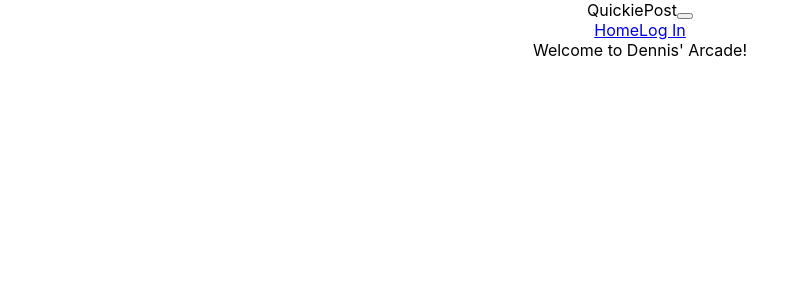
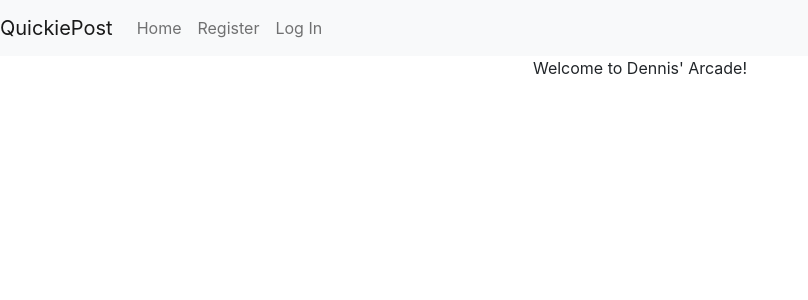
Before and after one commit to DennisLi66/Arcade-Frontend, a React (Create React App) app: page / in a window 1280 px wide. Shown: the top 300 px of the page, without its empty margins (0-808 px from the left). Built offline with nearby package versions, Linux system fonts and the light colour scheme.

Commit message:
Added Basic Registration Page

```diff
--- a/public/index.html
+++ b/public/index.html
@@ -25,6 +25,18 @@
       Learn how to configure a non-root public URL by running `npm run build`.
     -->
     <title>React App</title>
+    <link rel="preconnect" href="https://fonts.gstatic.com">
+<link href="https://fonts.googleapis.com/css2?family=Roboto:wght@300&display=swap" rel="stylesheet">
+<script src="https://code.jquery.com/jquery-3.3.1.slim.min.js" integrity="sha384-q8i/X+965DzO0rT7abK41JStQIAqVgRVzpbzo5smXKp4YfRvH+8abtTE1Pi6jizo" crossorigin="anonymous"></script>
+<script src="https://cdnjs.cloudflare.com/ajax/libs/popper.js/1.14.6/umd/popper.min.js" integrity="sha384-wHAiFfRlMFy6i5SRaxvfOCifBUQy1xHdJ/yoi7FRNXMRBu5WHdZYu1hA6ZOblgut" crossorigin="anonymous"></script>
+<script src="https://stackpath.bootstrapcdn.com/bootstrap/4.2.1/js/bootstrap.min.js" integrity="sha384-B0UglyR+jN6CkvvICOB2joaf5I4l3gm9GU6Hc1og6Ls7i6U/mkkaduKaBhlAXv9k" crossorigin="anonymous"></script>
+<script src="https://ajax.googleapis.com/ajax/libs/jquery/1.11.3/jquery.min.js"></script>
+
+<script src="https://cdn.jsdelivr.net/npm/bootstrap@5.0.0-beta3/dist/js/bootstrap.bundle.min.js" integrity="sha384-JEW9xMcG8R+pH31jmWH6WWP0WintQrMb4s7ZOdauHnUtxwoG2vI5DkLtS3qm9Ekf" crossorigin="anonymous"></script>
+<link href="https://cdn.jsdelivr.net/npm/bootstrap@5.0.0-beta3/dist/css/bootstrap.min.css" rel="stylesheet" integrity="sha384-eOJMYsd53ii+scO/bJGFsiCZc+5NDVN2yr8+0RDqr0Ql0h+rP48ckxlpbzKgwra6" crossorigin="anonymous">
+
+
+
   </head>
   <body>
     <noscript>You need to enable JavaScript to run this app.</noscript>
--- a/src/App.js
+++ b/src/App.js
@@ -2,43 +2,115 @@ import './App.css';
 import React from "react";
 import Nav from 'react-bootstrap/Nav'
 import Navbar from 'react-bootstrap/Navbar'
+import Button from 'react-bootstrap/Button'
+// import Cookies from 'universal-cookie';
 require('dotenv').config();
 
 function App() {
 
   const [navBar,changeNavbar] = React.useState(
+
+  );
+  const [body,changeBody] = React.useState()
+
+  const getHome = React.useCallback(
+    () => {
+      //Nav Changers
+      function changeNavbarToLoggedIn(){
+        changeNavbar(
           (
             <Navbar bg='light' expand="lg" className='loggedOutBar'>
             <Navbar.Brand>QuickiePost</Navbar.Brand>
             <Navbar.Toggle aria-controls="navbarScroll" />
             <Navbar.Collapse id="navbarScroll">
-      <Nav
-        className="mr-auto my-2 my-lg-0"
-        style={{ maxHeight: '100px' }}
-        navbarScroll
-      >
+            <Nav className="mr-auto my-2 my-lg-0" style={{ maxHeight: '100px' }} navbarScroll>
               <Nav.Link onClick={()=>{getHome()}}>Home</Nav.Link>
-        <Nav.Link>Log In</Nav.Link>
+              <Nav.Link onClick={()=>{logOut()}}>Log Out</Nav.Link>
             </Nav>
             </Navbar.Collapse>
             </Navbar>
           )
-  );
-  const [body,changeBody] = React.useState()
-  function changeNavbarToLoggedIn(){
-
+        )
       }
       function changeNavbarToLoggedOut(){
+        changeNavbar(
+          (
+            <Navbar bg='light' expand="lg" className='loggedOutBar'>
+            <Navbar.Brand>QuickiePost</Navbar.Brand>
+            <Navbar.Toggle aria-controls="navbarScroll" />
+            <Navbar.Collapse id="navbarScroll">
+            <Nav className="mr-auto my-2 my-lg-0" style={{ maxHeight: '100px' }} navbarScroll>
+              <Nav.Link onClick={()=>{getHome()}}>Home</Nav.Link>
+              <Nav.Link onClick={()=>{getRegisterPage()}}>Register</Nav.Link>
+              <Nav.Link onClick={()=>{getLoginPage()}}>Log In</Nav.Link>
+            </Nav>
+            </Navbar.Collapse>
+            </Navbar>
+          )
+        )
+      }
+      //Registration Page
+      function getRegisterPage(){
+        changeBody((
+          <div>
+            <h1> Welcome to the Registration Page</h1>
+            <form onSubmit={(event)=>{handleRegistration(event)}}>
+              Enter in these details to register.<br></br>
+              <label htmlFor='userEmail'>Email:</label><br></br>
+              <input type='email' name='userEmail' id='userEmail' autocomplete="off" required></input><br></br>
+              <label htmlFor='username'>Username:</label><br></br>
+              <input type='username' name='username' id='username' autocomplete="off" required></input><br></br>
+              <label htmlFor='password'>Password:</label><br></br>
+              <input type='password' name='password' id='password' autocomplete="off" minLength='8'></input><br></br>
+              <label htmlFor='confPass'>Confirm Password</label><br></br>
+              <input type='password' name='confPass' id='confPass' autocomplete="off" minLength='8'></input><br></br><br></br>
+              <Button type='submit'>Submit</Button>
+            </form>
+          </div>
+        ))
+      }
+      function handleRegistration(){
+        console.log("Reg")
+      }
+      //
+      function getLoginPage(){
+        changeBody((
+          <div>
+            <h1> Welcome to the Login Page </h1>
+            <form>
 
+            </form>
+          </div>
+        ))
       }
-  const getHome = React.useCallback(
-    () => {changeBody(
-      (
+      function getForgotPasswordPage(){
+        changeBody((
+          <div>
+            <h1> Welcome to the Change Password Page </h1>
+            <form>
+
+            </form>
+          </div>
+        ))
+      }
+      function logIn(){
+        //Add cookies
+        changeNavbarToLoggedIn();
+        getHome();
+      }
+      function logOut(){
+        //FIX THIS: KILL COOKIES
+        changeNavbarToLoggedOut();
+        getHome();
+      }
+
+      //Detect Stuff Here
+      changeNavbarToLoggedOut();
+      changeBody((
         <div>
           Welcome to Dennis' Arcade!
         </div>
-      )
-    )
+      ));
   },[])
 
   React.useEffect(() => {
```
Lines whose indentation alone changed are shown as unchanged.
